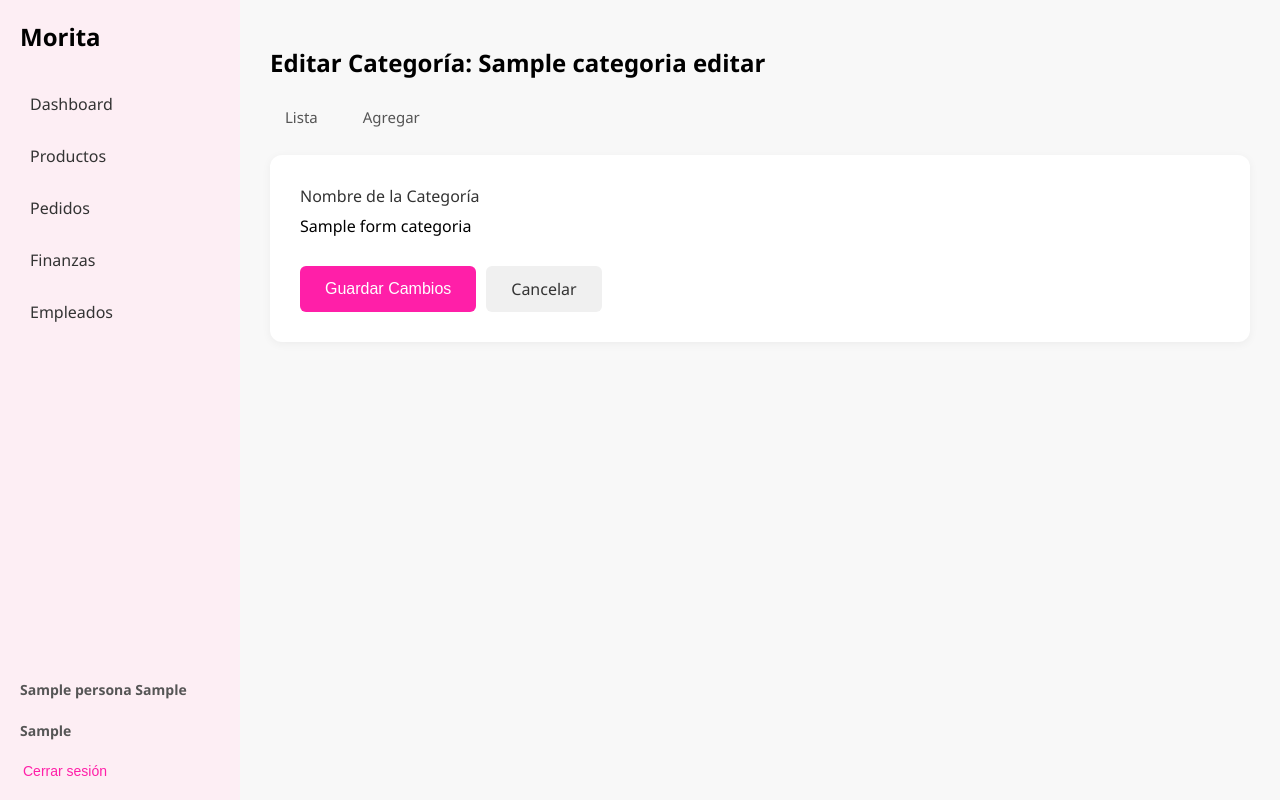
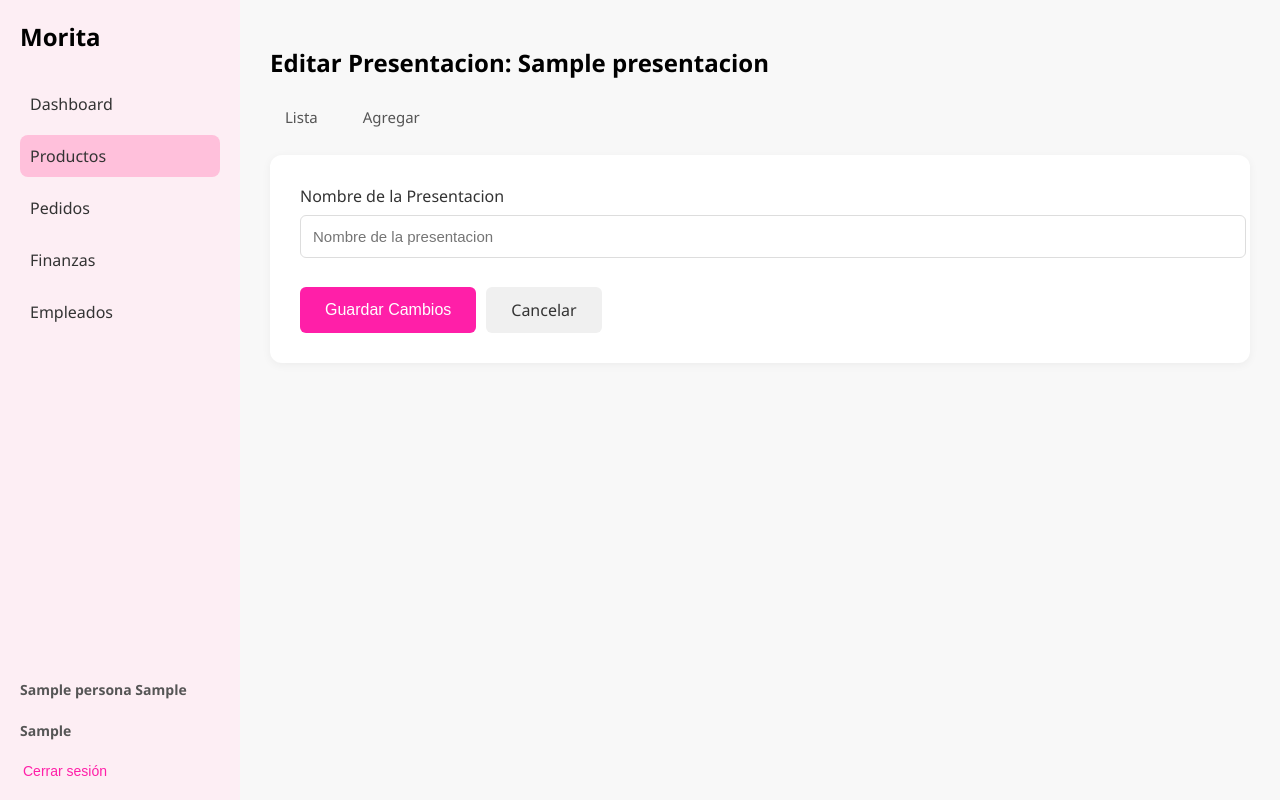
Before and after one commit to JulianDCediel/PasteleriaMorita, a Django app: template gestion_presentacion/templates/editarPresentacion.html in a window 1280 px wide. Run offline with Django 5.2, Linux system fonts and the light colour scheme; tables that the repository leaves empty hold one stand-in row (values such as "Sample post"); the template is opened without the code that fills it: values that come from a table or form of the project are taken from there, most other values are stand-ins (such as "Sample title", 1, 10 or a date in 2020).

Commit message:
arreglar presentaciones

```diff
--- a/gestion_pedidos/templates/gestion_pedidos_empleados.html
+++ b/gestion_pedidos/templates/gestion_pedidos_empleados.html
@@ -64,7 +64,7 @@
                 <td>{{ pedido.get_estado_display }}</td>
                 <td>${{ pedido.total }}</td>
                 <td>
-                    <a href="{% url 'ver_pedido' pedido.id %}" class="btn btn-sm">Ver</a>
+                    <a href="{% url 'ver_pedido_empleados' pedido.id %}" class="btn btn-sm">Ver</a>
                 </td>
             </tr>
             {% empty %}
--- a/gestion_pedidos/views.py
+++ b/gestion_pedidos/views.py
@@ -101,7 +101,7 @@
             pedido.estado = nuevo_estado
             pedido.save()
             messages.success(request, "Estado actualizado correctamente.")
-            return redirect('ver_pedido', pedido_id=pedido.id)
+            return redirect('ver_pedido_empleados', pedido_id=pedido.id)
 
     return render(request, 'pedido_empleados.html', {
         'empleado': empleado,
--- a/gestion_presentacion/templates/editarPresentacion.html
+++ b/gestion_presentacion/templates/editarPresentacion.html
@@ -3,7 +3,7 @@
 <html lang="es">
 <head>
     <meta charset="UTF-8">
-    <title>Editar Categoría - Morita</title>
+    <title>Editar Presentacion - Morita</title>
     <link rel="stylesheet" href="{% static 'menu_administracion/menu_admin.css' %}">
     <link rel="stylesheet" href="{% static 'gestion_productos/gestion_productos.css' %}">
 </head>
@@ -13,7 +13,7 @@
         <div class="brand">Morita</div>
         <nav>
             <a href="{% url 'prinAdmins'%}">Dashboard</a>
-            <a href="{% url 'gestProductos'%}">Productos</a>
+            <a class="active" href="{% url 'gestProductos'%}">Productos</a>
             <a href="{% url 'gestion_pedidos'%}">Pedidos</a>
             <a href="{% url 'gestion_finanzas'%}">Finanzas</a>
             <a href="{% url 'gestEmpleados'%}">Empleados</a>
@@ -29,10 +29,10 @@
     </aside>
     <main>
         <header>
-            <h1>Editar Categoría: {{ categoria_editar.nombre }}</h1>
+            <h1>Editar Presentacion: {{ presentacion_editar.nombre }}</h1>
             <ul class="tabs">
-                <li><a href="{% url 'gestCategorias' %}">Lista</a></li>
-                <li><a href="{% url 'nuevaCategoria' %}">Agregar</a></li>
+                <li><a href="{% url 'gestPresentacion' %}">Lista</a></li>
+                <li><a href="{% url 'nuevaPresentacion' %}">Agregar</a></li>
             </ul>
         </header>
 
@@ -42,14 +42,14 @@
 
                 <!-- Campo del formulario de Categoría -->
                 <div class="form-group">
-                    <label for="id_nombre">Nombre de la Categoría</label>
-                    {{ formCategoria.nombre }}
-                    {{ formCategoria.nombre.errors }}
+                    <label for="id_nombre">Nombre de la Presentacion</label>
+                    {{ formPresentacion.nombre }}
+                    {{ formPresentacion.nombre.errors }}
                 </div>
 
                 <div class="form-actions">
                     <button type="submit" class="btn-primary">Guardar Cambios</button>
-                    <a href="{% url 'gestCategorias' %}" class="btn-secondary">Cancelar</a>
+                    <a href="{% url 'gestPresentacion' %}" class="btn-secondary">Cancelar</a>
                 </div>
             </form>
         </section>
```
